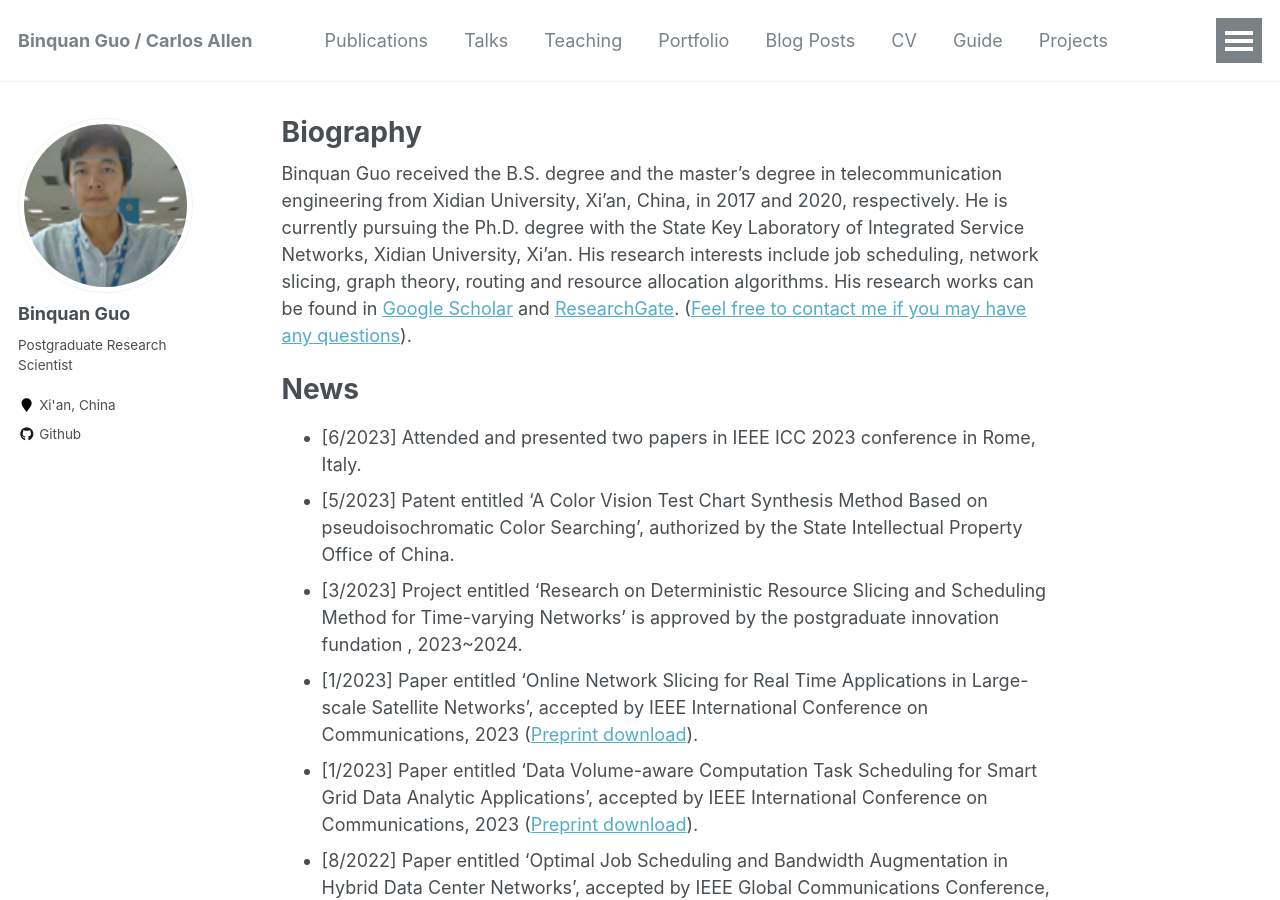
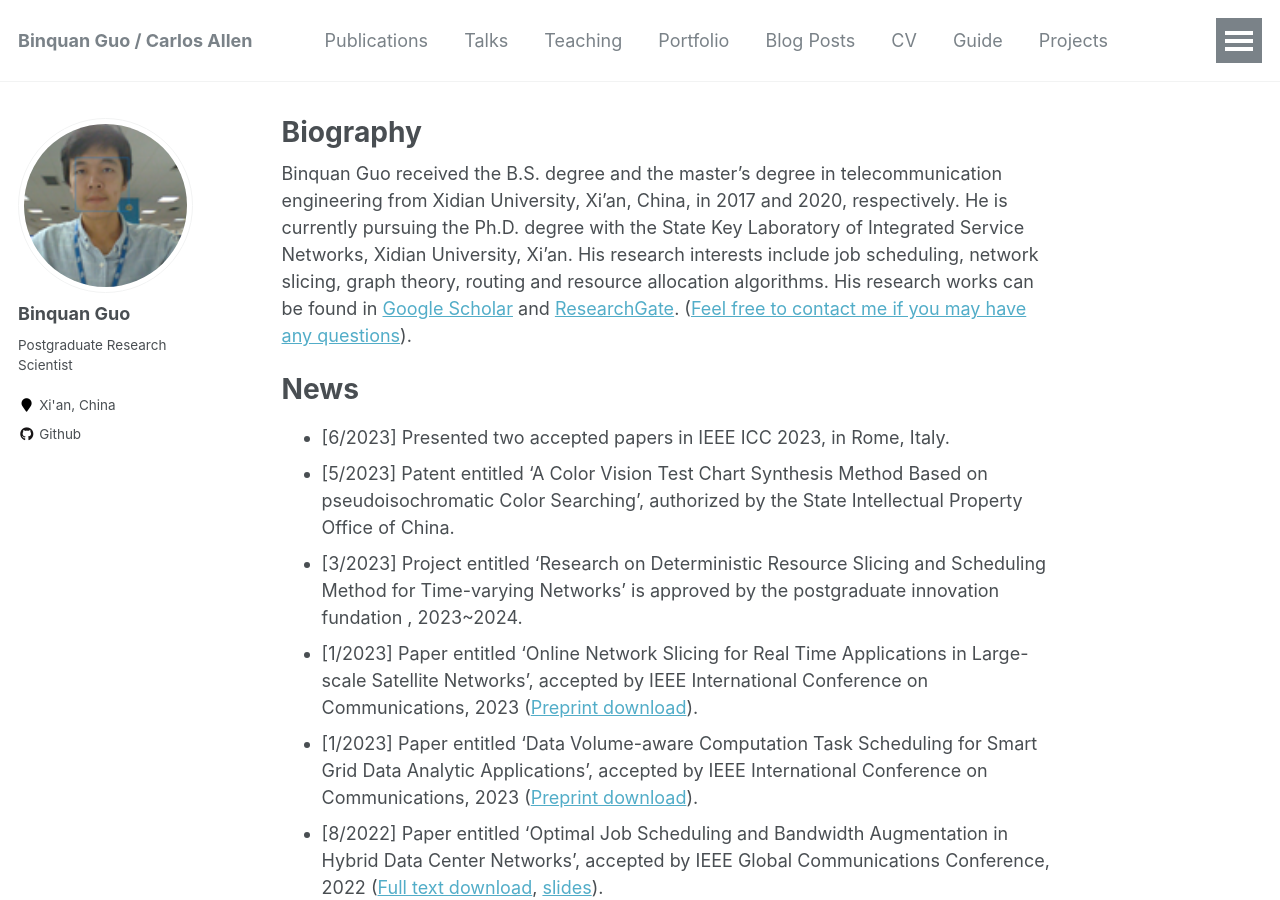
Before and after one commit to wilixx/wilixx.github.io, a Jekyll site: the page built from _pages/about.md, in a window 1280 px wide and 900 px high. Built offline with Jekyll 4.4.1, drawn with Linux system fonts in a browser that asks for light colours.

Commit message:
Update about.md

```diff
--- a/_pages/about.md
+++ b/_pages/about.md
@@ -13,7 +13,7 @@ Binquan Guo received the B.S. degree and the master's degree in telecommunicatio
 
 News
 ======
-* [6/2023] Attended and presented two papers in IEEE ICC 2023 conference in Rome, Italy.
+* [6/2023] Presented two accepted papers in IEEE ICC 2023, in Rome, Italy.
 * [5/2023] Patent entitled 'A Color Vision Test Chart Synthesis Method Based on pseudoisochromatic Color Searching', authorized by the State Intellectual Property Office of China.
 * [3/2023] Project entitled 'Research on Deterministic Resource Slicing and Scheduling Method for Time-varying Networks' is approved by the postgraduate innovation fundation , 2023~2024.
 * [1/2023] Paper entitled 'Online Network Slicing for Real Time Applications in Large-scale Satellite Networks', accepted by IEEE International Conference on Communications, 2023 ([Preprint download](https://arxiv.org/abs/2301.09372)).
```
